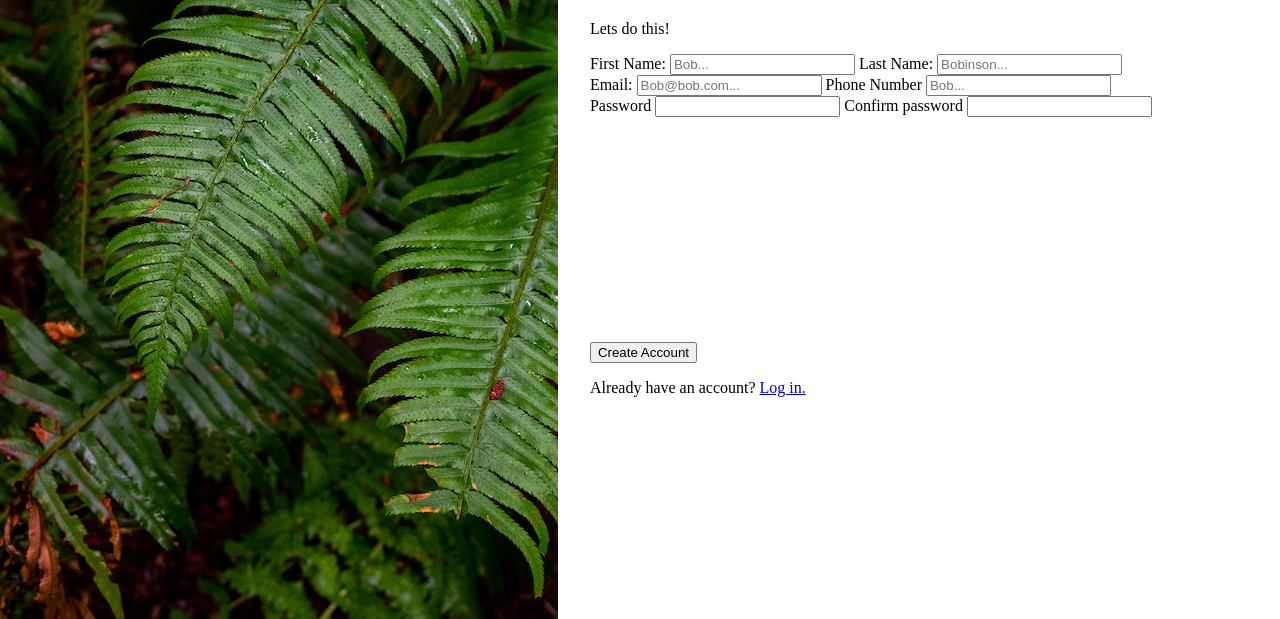
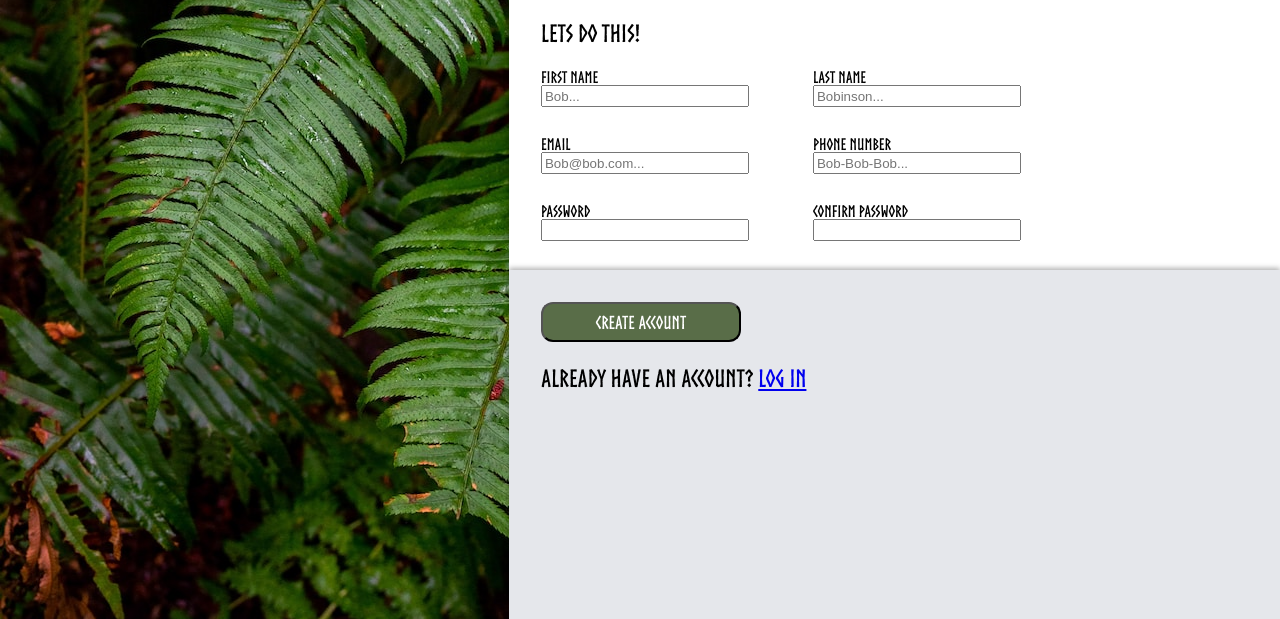
Before and after one commit to hs0774/signUpForm, a plain HTML site: page index.html in a window 1280 px wide. Shown: the part 340-959 px from the top of the page. Drawn offline with Linux system fonts and the light colour scheme.

Commit message:
finished

```diff
--- a/index.html
+++ b/index.html
@@ -20,36 +20,48 @@
             </div>
             <div class="Form">
                 <div class="top box">
-                    <p>This is not a real online service!You know you need something
+                    <p>This is not a real online service! You know you need something
                         like this in your life to help you realize your deepest dreams.
-                        Sign up now to get started.
+                        Sign up <em>now</em> to get started.
                     </p>
-                    <p> You know you want to </p>
+                    <p> You <em>know</em> you want to </p>
                 </div>
                 <div class="middle box">
-                    <p>Lets do this!</p>
-                    <div class="row1">
-                        <label for="first_name">First Name:</label>
-                        <input type="text" id="first_name" placeholder="Bob...">
-                        <label for="first_name">Last Name:</label>
-                        <input type="text" id="last_name" placeholder="Bobinson...">
+                    <p class="middlep">Lets do this!</p>
+                    <div class="row1 row">
+                       <div class="namebox">
+                        <label for="first_name">First Name</label>
+                        <input type="text" id="first_name" placeholder="Bob..." required>
+                       </div>
+                       <div class="namebox">
+                        <label for="last_name">Last Name</label>
+                        <input type="text" id="last_name" placeholder="Bobinson..." required>
+                       </div>
                     </div>
-                    <div class="row2">
-                        <label for="email">Email:</label>
-                        <input type="email" id="email" placeholder="Bob@bob.com...">
-                        <label for="number">Phone Number</label>
-                        <input type="text" id="number" placeholder="Bob..." pattern="[0-9]+">
+                    <div class="row2 row">
+                        <div class="namebox">
+                         <label for="email">Email</label>
+                         <input type="email" id="email" pattern="[a-zA-Z0-9._%+-]+@[a-zA-Z0-9.-]+\.[a-zA-Z]{2,}" required placeholder="Bob@bob.com...">
+                        </div>
+                        <div class="namebox">
+                         <label for="number">Phone Number</label>
+                         <input type="tel" id="number" placeholder="Bob-Bob-Bob..." pattern="[0-9]+" minlength="10">
+                        </div>
                     </div>
-                    <div class="row3">
-                        <label for="password">Password</label>
-                        <input type="password" id="password">
-                        <label for="repassword">Confirm password</label>
-                        <input type="password" id="repassword">
+                    <div class="row3 row">
+                        <div class="namebox">
+                         <label for="password">Password</label>
+                         <input type="password" class="error" id="password" required>
+                        </div>
+                        <div class="namebox">
+                         <label for="repassword">Confirm password</label>
+                         <input type="password" id="repassword" required>
+                        </div>
                     </div>
                 </div>
                 <div class="bottom box">
-                    <button class="btn">Create Account</button>
-                    <p>Already have an account? <a href="google.com">Log in.</a></p>
+                    <button type="submit" class="btn">Create Account</button>
+                    <p>Already have an account? <a href="#">Log In</a></p>
                 </div>
             </div>
 
--- a/style.css
+++ b/style.css
@@ -1,3 +1,7 @@
+@font-face {
+    font-family:'odin' ;
+    src: url(fonts/Norse-Bold.otf);
+}
 html,body{
     margin: 0;
     padding: 0;
@@ -7,50 +11,67 @@ html,body{
 
 }
 .img-resize{
-    width: 75px;
-    height: 75px;
+    width: 100px;
+    height: 100px;
 }
 
 .logo{
     display: flex;
     align-items: center;
     justify-content: center;
-    opacity: .45;
+    opacity: .75;
     background-color: black;
-    height: 100px;
+    height: 125px;
 }
 .Pic{
     background-image: url("images/res.jpg");
     height: 959px;
-    width: 800px;
+    width: 850px;
     display: flex;
     flex-direction: column;
     justify-content: space-around;
     margin: auto;
 }
+p{
+    font-size: 24px;
+    width: 80%;
+}
 .fonty{
+    font-family: 'odin', sans-serif;
     color: rgb(255, 255, 255);
+    font-size: 48px;
 }
 .top{
     display: flex;
     flex-direction: column;
     flex-wrap: wrap;
-    justify-content: end;
+    justify-content:end;
      padding-bottom: 20px;
      padding-left: 32px;
-     padding-right: 32px;
+     height: 35%;
+     background-color: #E5E7EB;
+     font-family: 'odin', sans-serif;
 }
 .middle{
     display: flex;
     flex-direction: column;
+    height: 30%;
+    box-shadow: 0px -2px 5px rgba(0, 0, 0, .3);
+    font-family: 'odin', sans-serif;
+}
+.middlep{
+    padding-left: 32px;
+}
+.bottom{
+    display: flex;
+    flex-direction: column;
     padding-left: 32px;
     padding-right: 32px;
-    padding-bottom: 20px;
-}
-.bottom{
-
-    padding-left: 32px;
-    padding-right: 32px;
+    background-color: #E5E7EB;
+    box-shadow: 0px -2px 5px rgba(0, 0, 0, .3);
+    padding-top: 32px;
+    height: 35%;
+    font-family: 'odin', sans-serif;
 }
 .Form{
     display: flex;
@@ -58,8 +79,45 @@ html,body{
     justify-content: space-around;
 }
 .row{
-    background-color: black;
+    display: flex;
+    flex-grow: 1;
+
 }
 .box{
     flex-grow: 1;
 }
+.namebox{
+    display: flex;
+    flex-direction: column;
+    padding-left: 32px;
+    padding-right: 32px;
+}
+#first_name,
+#last_name,
+#email,
+#number,
+#password,
+#repassword{
+    width: 200px;
+    height: 16px;
+}
+
+.btn{
+    background-color: #596D48;
+    height: 40px;
+    width: 200px;
+    border-radius: 12px;
+    font-size: 18px;
+    color: white;
+    font-family: 'odin', sans-serif;
+
+}
+
+.namebox input:focus {
+    box-shadow: 0px -2px 5px rgba(0, 0, 0, .3);
+  }
+
+input[type='email']:not(:focus):not(:placeholder-shown):invalid,
+input[type='tel']:not(:focus):not(:placeholder-shown):invalid {
+    outline: 2px solid #b01926c9;
+}
```
